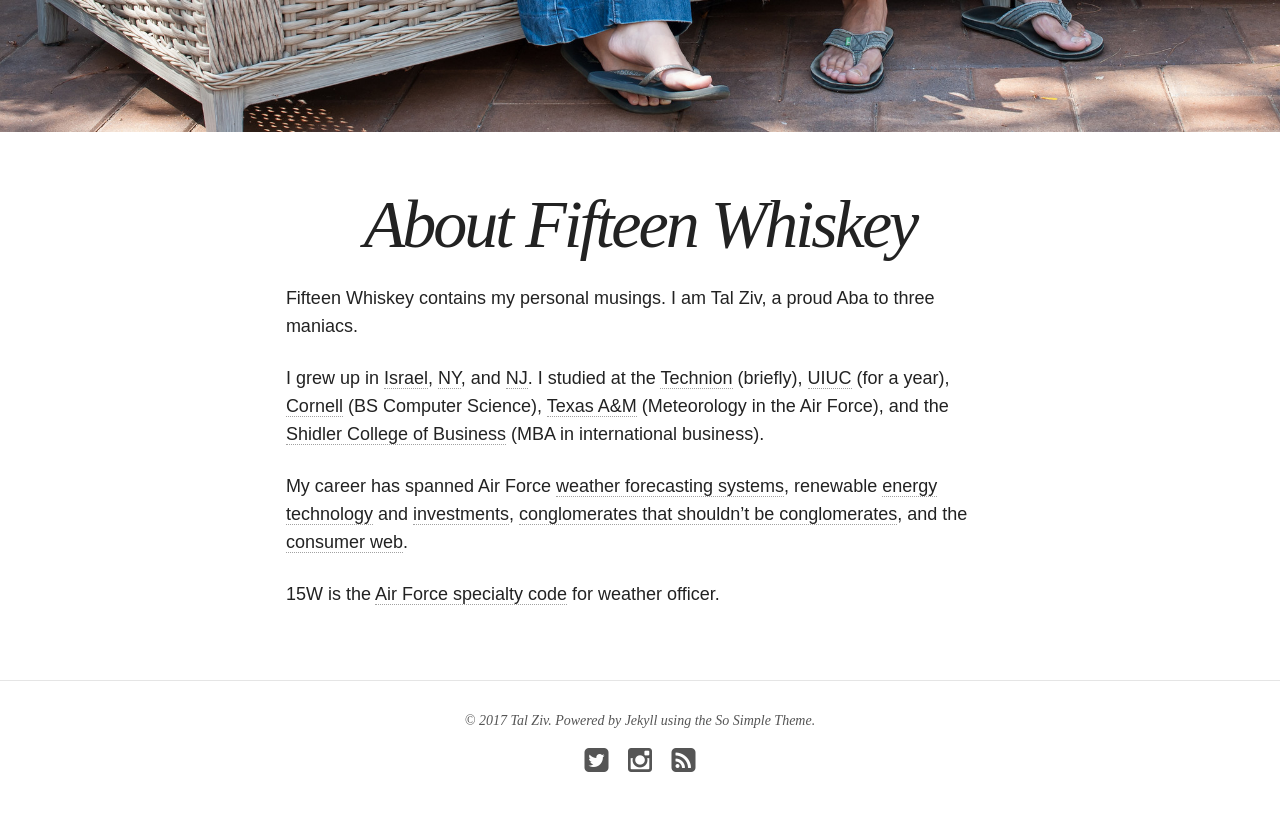
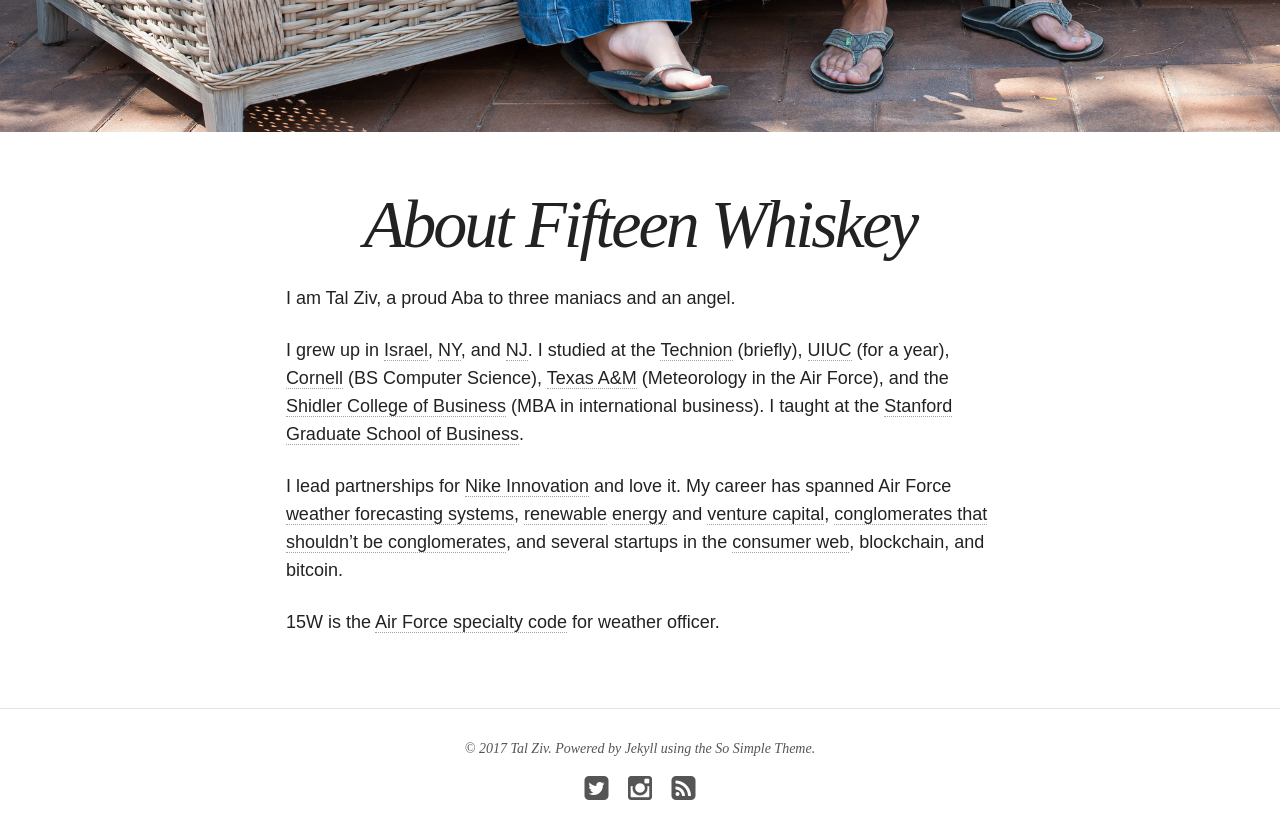
Before and after one commit to tmzanco/15w, a Jekyll site: the page built from about/index.md, in a window 1280 px wide and 900 px high, scrolled down 875 px. Shown: the top 839 px of the window. Built offline with Jekyll 4.4.1, drawn with Linux system fonts in a browser that asks for light colours; nearby versions of some CDN libraries.

Commit message:
Update index.md

```diff
--- a/about/index.md
+++ b/about/index.md
@@ -7,11 +7,11 @@
   feature: ziv_family.jpg
 ---
 
-Fifteen Whiskey contains my personal musings. I am Tal Ziv, a proud Aba to three maniacs.
+I am Tal Ziv, a proud Aba to three maniacs and an angel.
 
-I grew up in [Israel](http://en.wikipedia.org/wiki/Rehovot), [NY](https://www.google.com/maps/place/Plainview,+NY/data=!4m2!3m1!1s0x89c281e6e8447209:0xacb02419b8d9625e?sa=X&ei=nn6EVIjVEoqSsQS7_YCgCg&ved=0CIIBEPIBMAs), and [NJ](https://www.google.com/maps/place/Ridgewood,+NJ/data=!4m2!3m1!1s0x89c2e4a543a88c39:0x7185a0a5d2697b0?sa=X&ei=t36EVP-_BIu_sQSLo4LwCg&ved=0CIkBEPIBMAs). I studied at the [Technion](http://www.technion.ac.il/en/) (briefly), [UIUC](http://www.ece.illinois.edu/) (for a year), [Cornell](http://www.cs.cornell.edu/) (BS Computer Science), [Texas A&M](http://atmo.tamu.edu/) (Meteorology in the Air Force), and the [Shidler College of Business](http://shidler.hawaii.edu/) (MBA in international business).
+I grew up in [Israel](https://www.airbnb.com/s/Rehovot--Israel), [NY](https://www.google.com/maps/place/Plainview,+NY/data=!4m2!3m1!1s0x89c281e6e8447209:0xacb02419b8d9625e?sa=X&ei=nn6EVIjVEoqSsQS7_YCgCg&ved=0CIIBEPIBMAs), and [NJ](https://www.google.com/maps/place/Ridgewood,+NJ/data=!4m2!3m1!1s0x89c2e4a543a88c39:0x7185a0a5d2697b0?sa=X&ei=t36EVP-_BIu_sQSLo4LwCg&ved=0CIkBEPIBMAs). I studied at the [Technion](http://www.technion.ac.il/en/) (briefly), [UIUC](http://www.ece.illinois.edu/) (for a year), [Cornell](http://www.cs.cornell.edu/) (BS Computer Science), [Texas A&M](http://atmo.tamu.edu/) (Meteorology in the Air Force), and the [Shidler College of Business](http://shidler.hawaii.edu/) (MBA in international business). I taught at the [Stanford Graduate School of Business](https://www.gsb.stanford.edu/).
 
-My career has spanned Air Force [weather forecasting systems](http://www.afweather.af.mil/), renewable [energy](https://www.gepower.com/) [technology](http://en.wikipedia.org/wiki/Sopogy) and [investments](http://enerdigm.com/portfolio/), [conglomerates that shouldn't be conglomerates](http://www.bizjournals.com/pacific/news/2012/06/29/matson-split-from-alexander-baldwin.html), and the [consumer web](http://www.seniorreports.com/).
+I lead partnerships for [Nike Innovation](https://news.nike.com/innovation) and love it. My career has spanned Air Force [weather forecasting systems](https://www.airforce.com/careers/detail/weather-officer), [renewable](https://www.gepower.com/) [energy](http://en.wikipedia.org/wiki/Sopogy) and [venture capital](http://enerdigm.com/portfolio/), [conglomerates that shouldn't be conglomerates](http://www.bizjournals.com/pacific/news/2012/06/29/matson-split-from-alexander-baldwin.html), and several startups in the [consumer web](https://pando.com/2012/11/27/backed-by-500-startups-silver-living-offers-honest-reviews-of-senior-communities/), blockchain, and bitcoin.
 
 
 15W is the [Air Force specialty code](http://usmilitary.about.com/library/milinfo/afoffjobs/bl15wx.htm) for weather officer.
```
